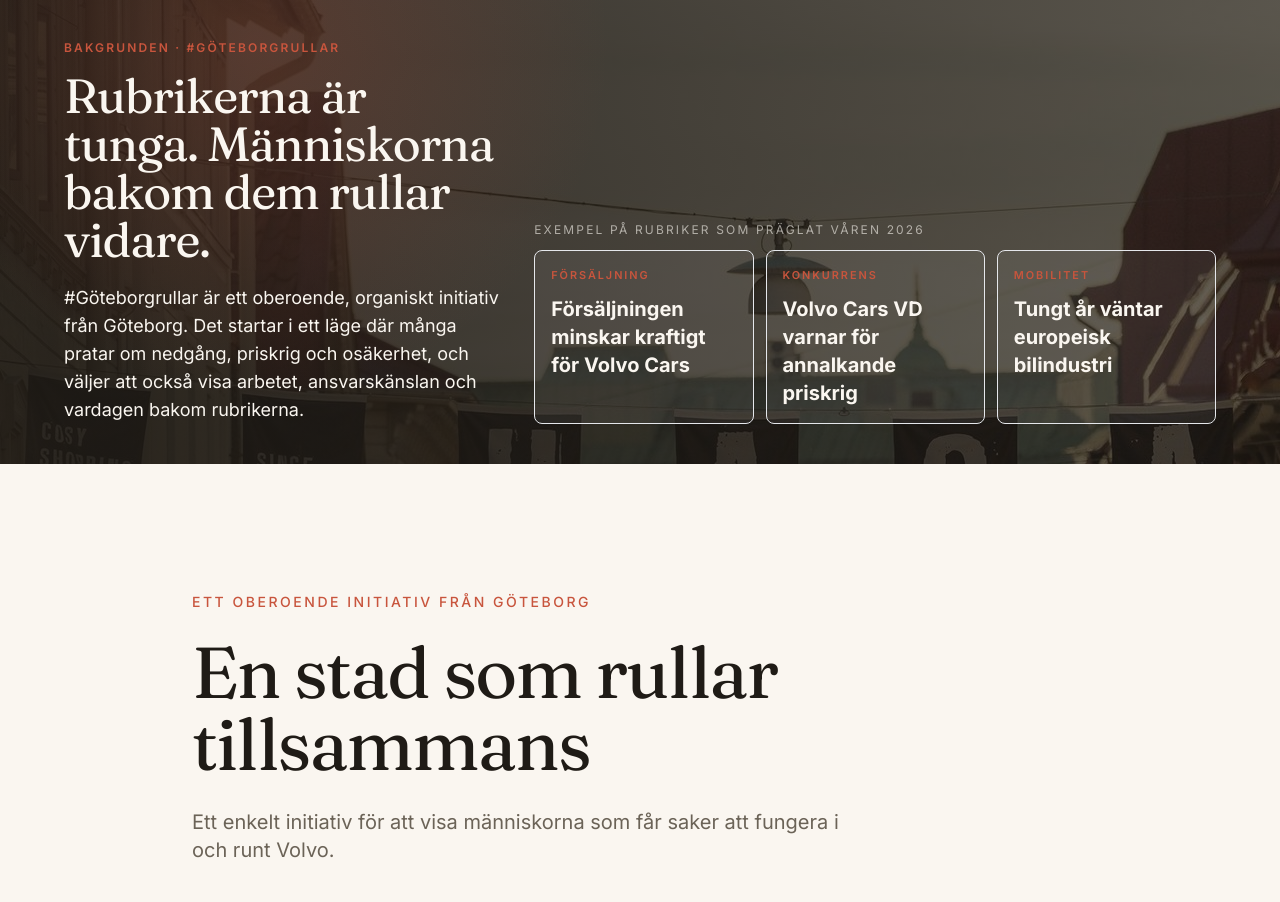
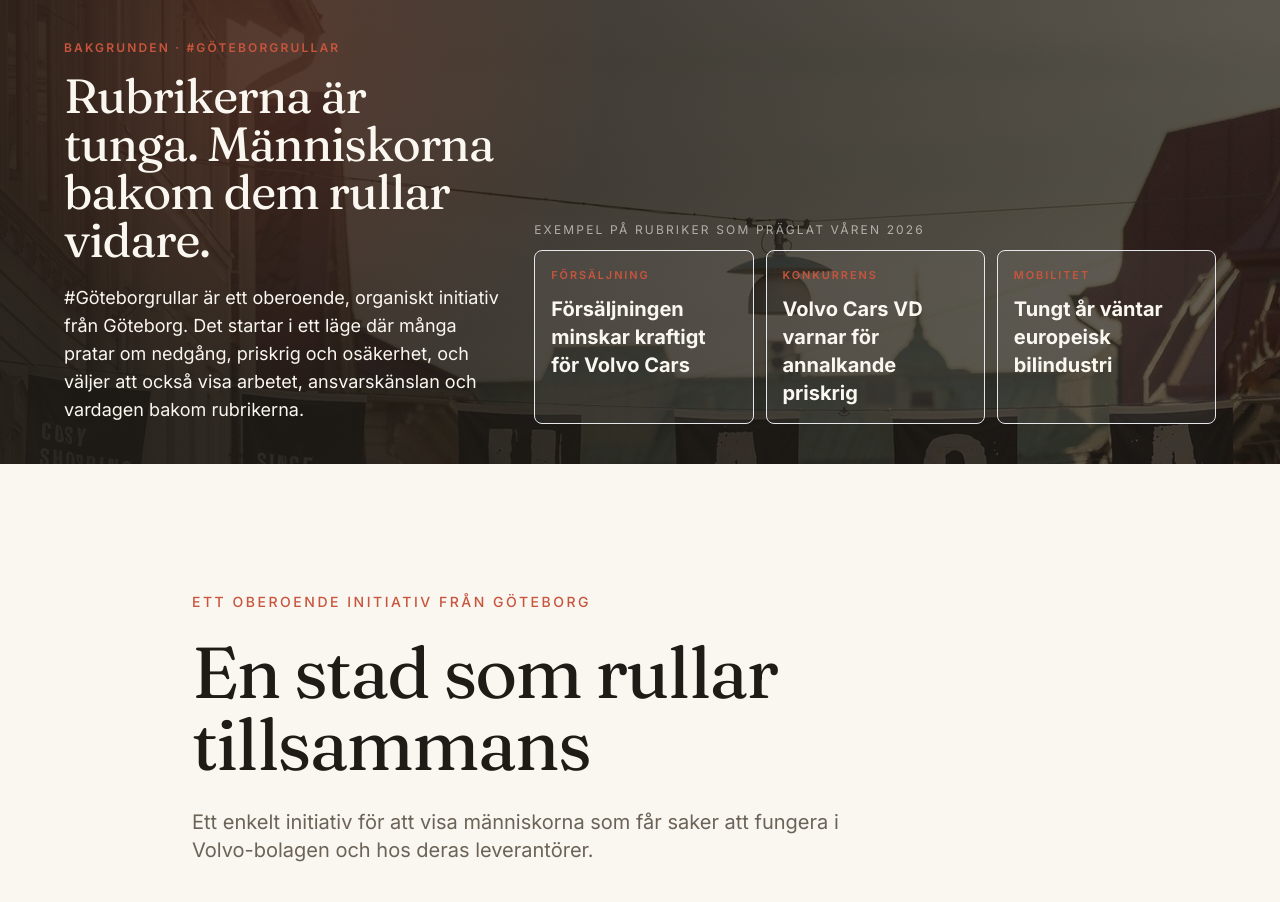
Before and after one commit to VEDIADROM/goteborgrullar, a React (Vite) app: page / in a window 1280 px wide. Shown: the top 902 px of the page. Built offline with nearby package versions, Linux system fonts and the light colour scheme.

Commit message:
Refine hero Volvo ecosystem copy

```diff
--- a/index.html
+++ b/index.html
@@ -4,7 +4,7 @@
     <meta charset="UTF-8" />
     <meta name="viewport" content="width=device-width, initial-scale=1.0" />
     <title>#Göteborgrullar – En stad som rullar tillsammans</title>
-    <meta name="description" content="Ett organiskt initiativ som visar människorna som får saker att fungera i och runt Volvo." />
+    <meta name="description" content="Ett organiskt initiativ som visar människorna som får saker att fungera i Volvo-bolagen och hos deras leverantörer." />
     <meta name="author" content="Viktor Eliasson" />
     <meta name="theme-color" content="#FAF6F0" />
     <link rel="icon" type="image/svg+xml" href="./favicon.svg?v=2" />
@@ -12,7 +12,7 @@
     <!-- Open Graph -->
     <meta property="og:type" content="website" />
     <meta property="og:title" content="#Göteborgrullar – En stad som rullar tillsammans" />
-    <meta property="og:description" content="Ett organiskt initiativ som visar människorna som får saker att fungera i och runt Volvo." />
+    <meta property="og:description" content="Ett organiskt initiativ som visar människorna som får saker att fungera i Volvo-bolagen och hos deras leverantörer." />
     <meta property="og:image" content="./images/og-image.jpg" />
     <meta property="og:locale" content="sv_SE" />
 
--- a/src/content.js
+++ b/src/content.js
@@ -9,7 +9,7 @@
   hero: {
     eyebrow: 'Ett oberoende initiativ från Göteborg',
     headline: 'En stad som rullar tillsammans',
-    sub: 'Ett enkelt initiativ för att visa människorna som får saker att fungera i och runt Volvo.',
+    sub: 'Ett enkelt initiativ för att visa människorna som får saker att fungera i Volvo-bolagen och hos deras leverantörer.',
     cta: 'Så deltar du',
     hashtagNote: 'Initiativet heter #Göteborgrullar.',
   },
```
